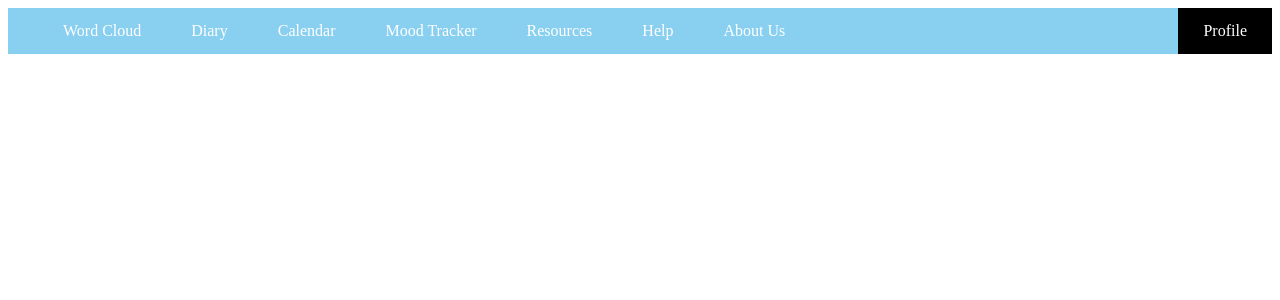
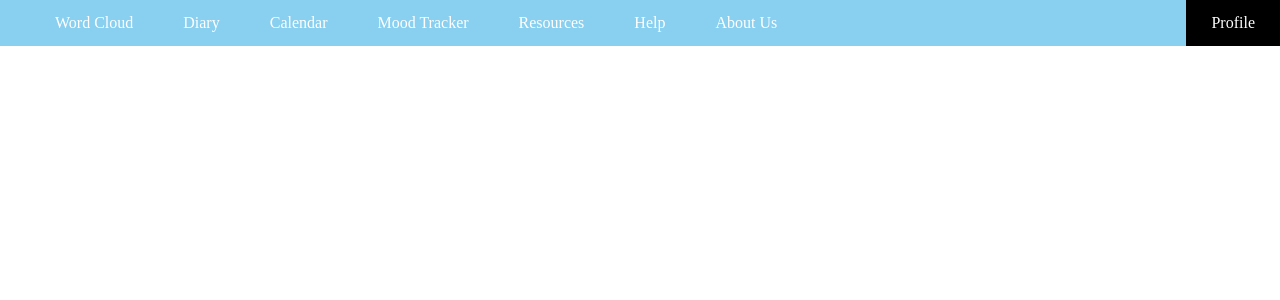
Before and after one commit to tonylay7/cloudu, a PHP site: page /Help.html in a window 1280 px wide. Shown: the top 300 px of the page. Run offline with PHP 8.4, Linux system fonts and the light colour scheme.

Commit message:
Added styling to remove whitespace around title bar

```diff
--- a/WebPages/styles.css
+++ b/WebPages/styles.css
@@ -26,3 +26,9 @@ ul {
     .active {
       background-color: #000000;
     }
+
+    html,
+    body {
+      margin: 0;
+      padding: 0;
+    }
```
